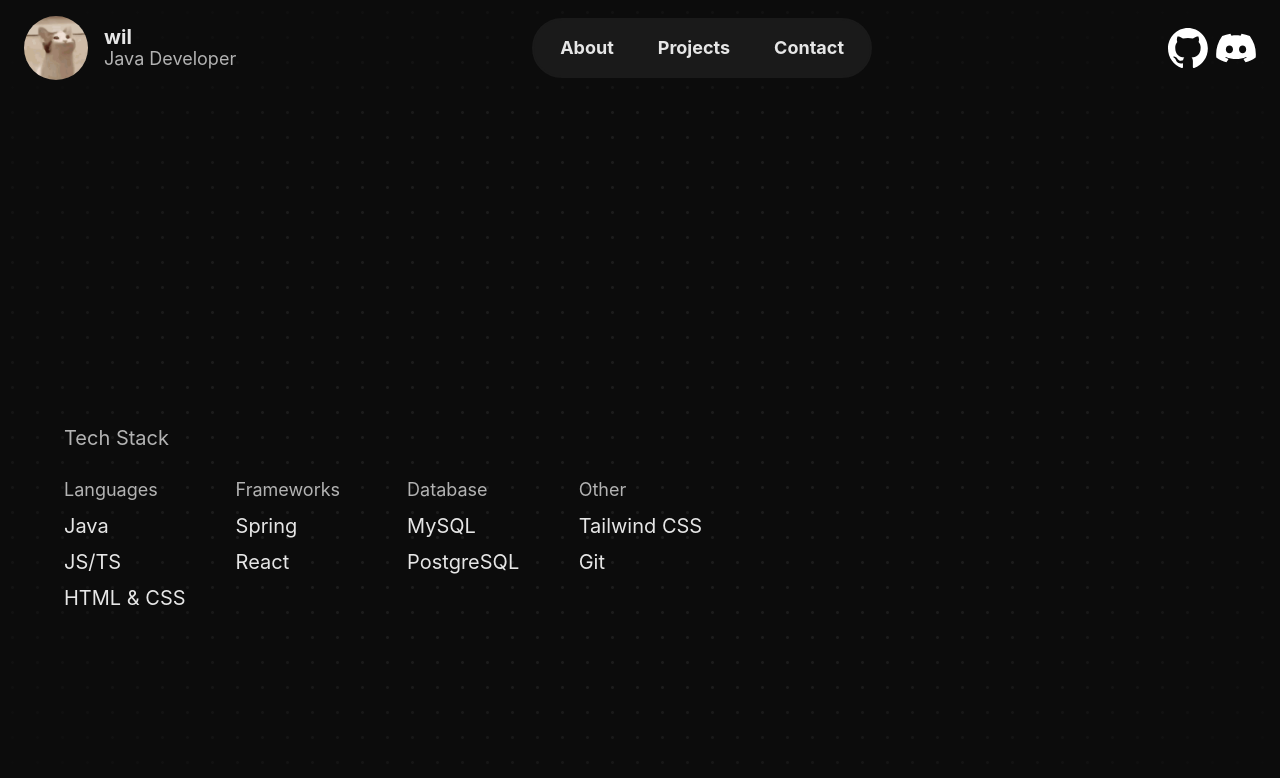
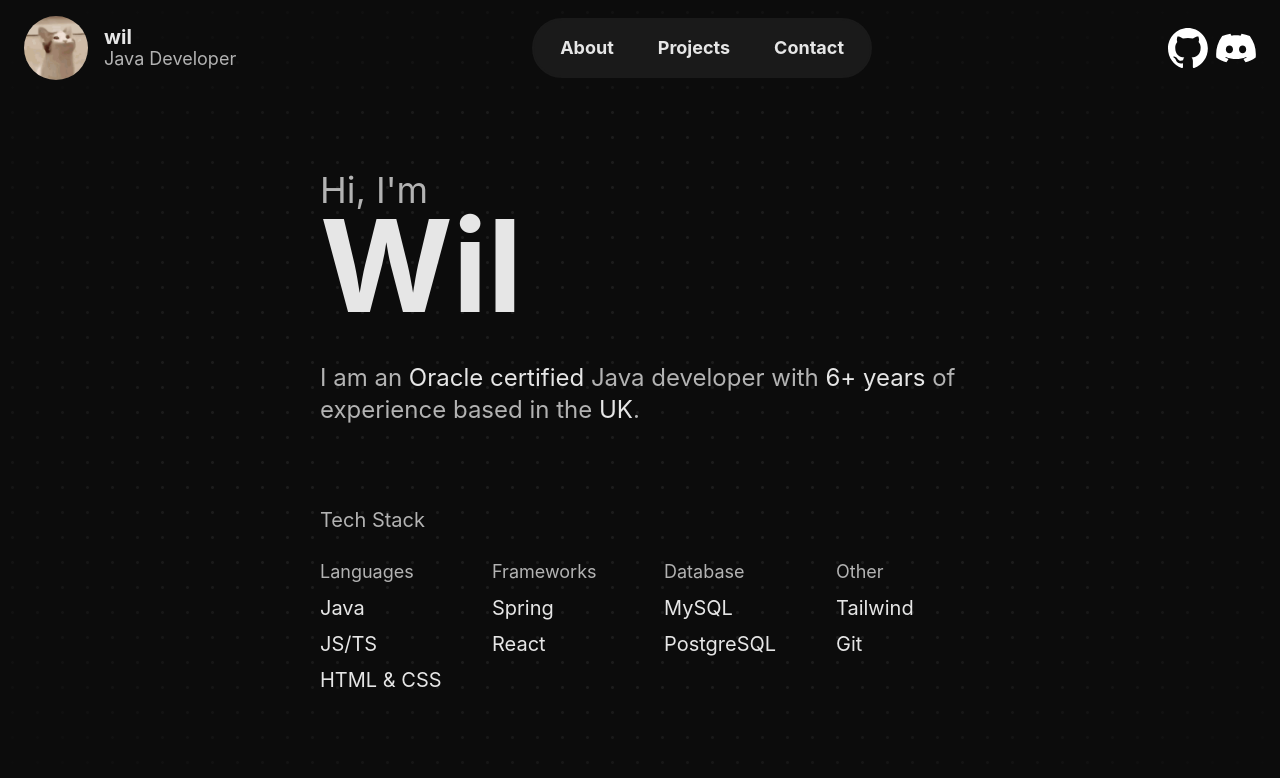
Before and after one commit to xWil/wil.gg-v2, a React (Vite) app: page / in a window 1280 px wide. Shown: the top 778 px of the page. Built offline with nearby package versions, Linux system fonts and the light colour scheme.

Commit message:
Added Greeting and info section

```diff
--- a/src/components/home/About.tsx
+++ b/src/components/home/About.tsx
@@ -1,11 +1,14 @@
 import TechStack from "./techstack/TechStack.tsx";
+import Bio from "./bio/Bio.tsx";
 
 function About() {
     return (
-        <div id="about" className="h-screen pb-18 pt-34 px-8 md:px-12 lg:px-16 flex flex-col">
-            <div className={"w-full h-72"}/>
-            <TechStack/>
-        </div>
+        <section id="about" className="min-h-screen pb-18 pt-34 px-8 md:px-32 lg:px-40 xl:px-48 flex flex-col items-center justify-center">
+            <div className="mx-8 md:mx-16 lg:mx-24 xl:mx-32 w-fit h-fit">
+                <Bio/>
+                <TechStack/>
+            </div>
+        </section>
     )
 }
 
--- /dev/null
+++ b/src/components/home/bio/Bio.tsx
@@ -0,0 +1,13 @@
+import Greeting from "./Greeting.tsx";
+import Details from "./Details.tsx";
+
+function Bio() {
+    return (
+        <div className="mb-20 w-full flex flex-col gap-6">
+            <Greeting/>
+            <Details/>
+        </div>
+    )
+}
+
+export default Bio;
--- /dev/null
+++ b/src/components/home/bio/DescriptionHighlight.tsx
@@ -0,0 +1,7 @@
+function DescriptionHighlight( { text }: { text: string } ) {
+    return (
+        <span className="text-text-primary transition-normal duration-150 hover:text-white hover:text-shadow-xs hover:text-shadow-[#707070]">{text}</span>
+    )
+}
+
+export default DescriptionHighlight;
--- /dev/null
+++ b/src/components/home/bio/Details.tsx
@@ -0,0 +1,11 @@
+import Info from "./Info.tsx";
+
+function Details() {
+    return (
+        <div className="w-full flex flex-col">
+            <Info/>
+        </div>
+    )
+}
+
+export default Details;
--- /dev/null
+++ b/src/components/home/bio/Greeting.tsx
@@ -0,0 +1,19 @@
+import {useRef} from "react";
+import {observeVisible} from "../../../ObserveVisibleHook.tsx";
+
+function Greeting() {
+    const greet = useRef<HTMLDivElement>(null);
+    const isGreetVisible: boolean = observeVisible(greet);
+
+    const name = useRef<HTMLDivElement>(null);
+    const isNameVisible: boolean = observeVisible(name);
+
+    return (
+        <div className="flex flex-col">
+            <div ref={greet} className={`text-text-secondary text-2xl md:text-4xl select-none transition-all duration-500 ${isGreetVisible ?  "" : "-translate-y-10 opacity-0" }`}>Hi, I'm</div>
+            <div ref={name} className={`text-text-primary font-bold text-7xl md:text-9xl select-none -translate-y-2 transition-all duration-500 hover:text-text-favourite ${isNameVisible ? "" : "-translate-x-10 opacity-0"}`}>Wil</div>
+        </div>
+    )
+}
+
+export default Greeting;
--- /dev/null
+++ b/src/components/home/bio/Info.tsx
@@ -0,0 +1,22 @@
+import DescriptionHighlight from "./DescriptionHighlight.tsx";
+import {useRef} from "react";
+import {observeVisible} from "../../../ObserveVisibleHook.tsx";
+
+function Info() {
+    const info = useRef<HTMLDivElement>(null);
+    const isInfoVisible: boolean = observeVisible(info);
+
+    return (
+        <div ref={info} className={`text-text-secondary text-lg md:text-2xl text-pretty max-w-[64ch] transition-all duration-1000 ${isInfoVisible ? "" : "-translate-x-10 opacity-0"}`}>
+            I am an
+            <DescriptionHighlight text=" Oracle certified "/>
+            Java developer with
+            <DescriptionHighlight text=" 6+ years "/>
+            of experience based in the
+            <DescriptionHighlight text=" UK"/>
+            .
+        </div>
+    )
+}
+
+export default Info;
--- a/src/components/home/techstack/StackGrid.tsx
+++ b/src/components/home/techstack/StackGrid.tsx
@@ -6,7 +6,7 @@ function StackGrid() {
             <StackList title="Languages" items={["Java", "JS/TS", "HTML & CSS"]}/>
             <StackList title="Frameworks" items={["Spring", "React"]}/>
             <StackList title="Database" items={["MySQL", "PostgreSQL"]}/>
-            <StackList title="Other" items={["Tailwind CSS", "Git"]}/>
+            <StackList title="Other" items={["Tailwind", "Git"]}/>
         </div>
     )
 }
--- a/src/components/home/techstack/StackList.tsx
+++ b/src/components/home/techstack/StackList.tsx
@@ -5,7 +5,7 @@ interface StackListProps {
 
 function createListItem(item:string) {
     return (
-        <div key={item} className="w-fit text-xl text-text-primary transition-normal duration-200 hover:text-white">{item}</div>
+        <div key={item} className="w-fit text-xl text-text-primary transition-normal duration-200 hover:text-white hover:text-shadow-xs hover:text-shadow-[#707070]">{item}</div>
     )
 }
 
--- a/src/components/home/techstack/TechStack.tsx
+++ b/src/components/home/techstack/TechStack.tsx
@@ -7,7 +7,7 @@ function TechStack() {
     const isVisible: boolean = observeVisible(ref);
 
     return (
-        <div ref={ref} className={`flex flex-col items-start transition-all duration-800 ${isVisible ? "" : "translate-y-10 opacity-0"}`}>
+        <div ref={ref} className={`flex flex-col transition-all duration-800 ${isVisible ? "" : "translate-y-10 opacity-0"}`}>
             <div className="text-xl text-text-secondary mb-6">Tech Stack</div>
             <StackGrid/>
         </div>
--- a/tailwind.config.ts
+++ b/tailwind.config.ts
@@ -10,6 +10,7 @@ export default {
             colors: {
                 "text-primary": "#e6e6e6",
                 "text-secondary": "#b3b3b3",
+                "text-favourite": "#FF5555",
                 "background": "#0c0c0c",
                 "background-light": "#1a1a1a",
                 "background-light-hover": "#262626",
```
